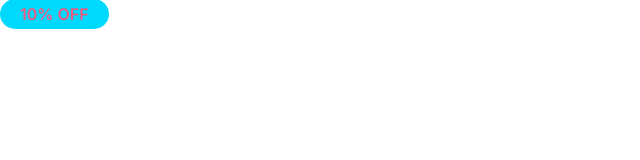
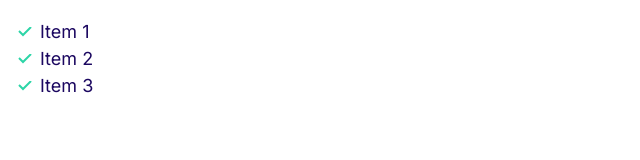
Before and after one commit to ZweNyiNyiHtwe/nyny-first-step, a plain HTML site: page index.html in a window 1280 px wide. Shown: the whole page, without its empty margins (0-640 px from the left). Drawn offline with Linux system fonts and the light colour scheme.

Commit message:
Build inline and tick lists.

```diff
--- a/css/styles.css
+++ b/css/styles.css
@@ -106,3 +106,22 @@ a{
         font-size: 1.2rem;
     }
 }
+/*Lists*/
+.list{
+    list-style-type: none;
+    color:var(--color-heading)
+}
+.list--inline .list__item{
+    display: inline-block;
+    margin-right: 2rem;
+}
+
+.list--tick{
+    list-style-image: url(../images/tick.svg);
+}
+@media screen and (min-width: 1024px) {
+    .list--inline .list__item{
+        padding-left: 0;
+        background-color: red
+    }
+}
--- a/index.html
+++ b/index.html
@@ -12,6 +12,10 @@
     <link rel="stylesheet" href="css/styles.css">
 </head>
 <body>
-   <span class="badge badge--secondary badge--small">10% OFF</span>
+   <ul class="list list--tick">
+    <li class="list__item">Item 1</li>
+    <li class="list__item">Item 2</li>
+    <li class="list__item">Item 3</li>
+   </ul>
 </body>
 </html>
```
Also changed, not shown: components/lists.html (added, +5 -0 lines), images/tick.svg (added).
